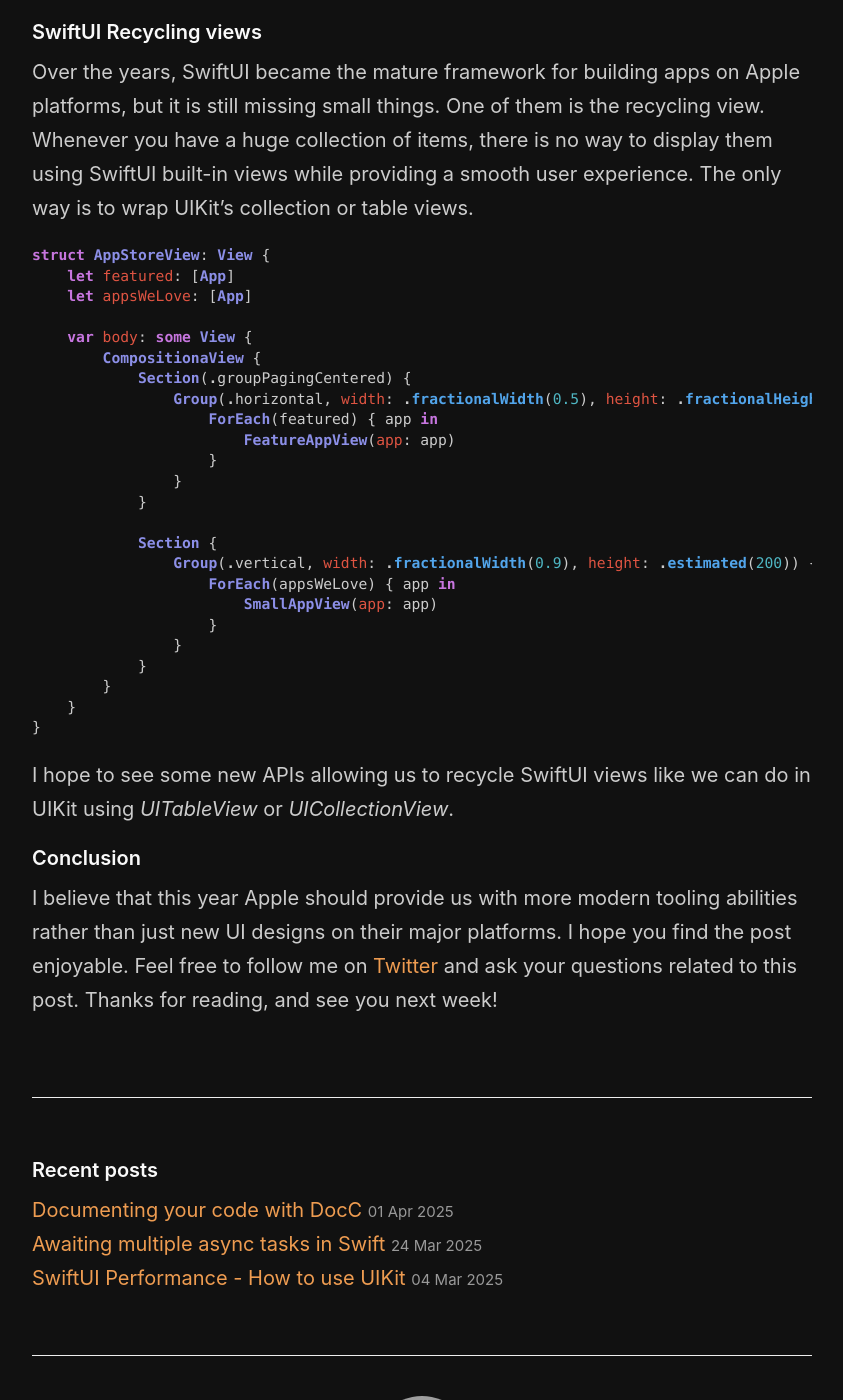
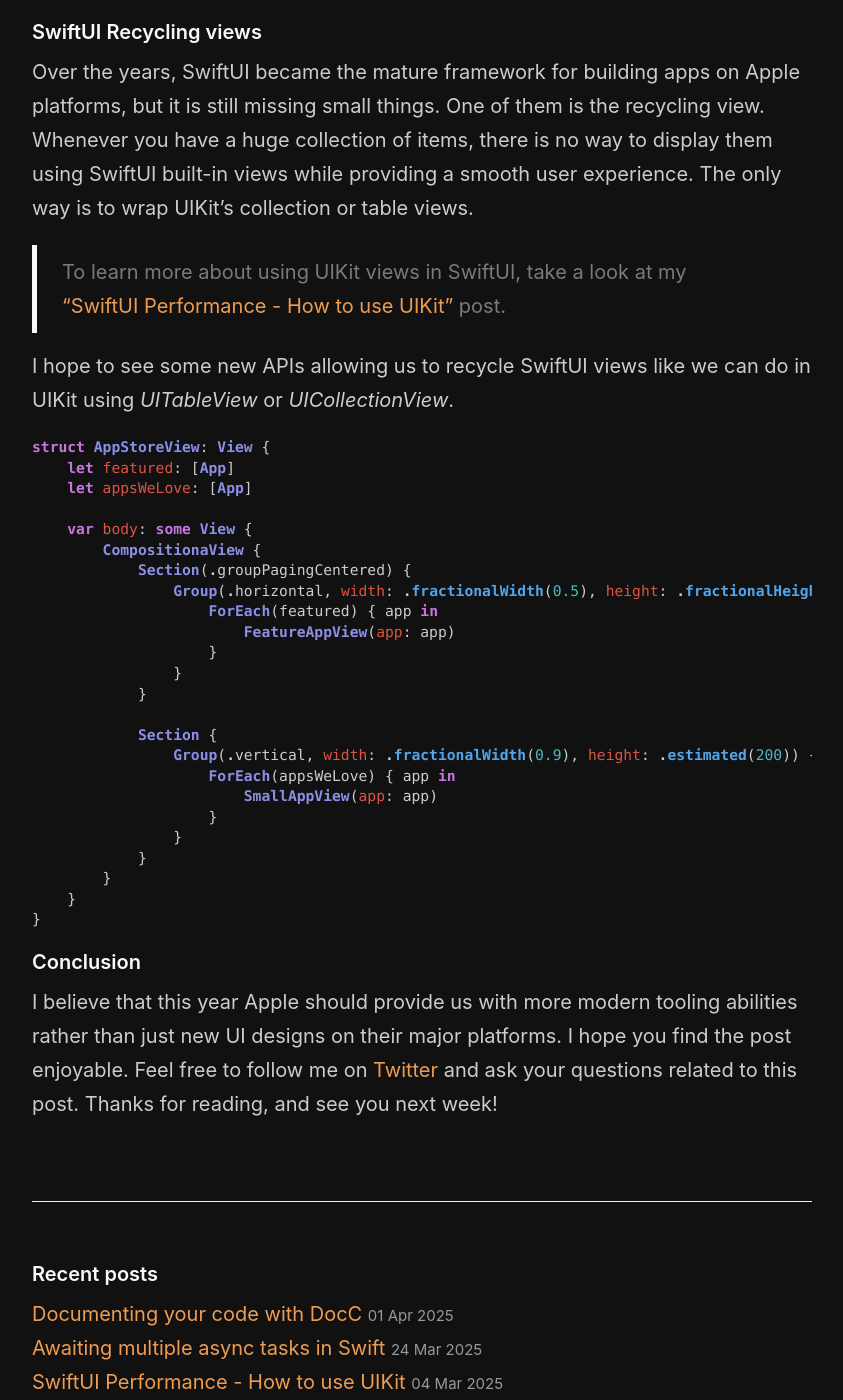
Before and after one commit to mecid/mecid.github.io, a Jekyll site: the page built from _posts/2025-04-08-wwdc25-wishes.md, in a window 1280 px wide and 1400 px high, scrolled down 1622 px. Shown: the whole window, without its empty margins (218-1061 px from the left). Built offline with Jekyll 4.4.1, drawn with Linux system fonts in a browser that asks for light colours; grey boxes are pictures that could not be loaded.

Commit message:
reference post added to the wwdc wishes post

````diff
--- a/_posts/2025-04-08-wwdc25-wishes.md
+++ b/_posts/2025-04-08-wwdc25-wishes.md
@@ -28,6 +28,10 @@
 #### SwiftUI Recycling views
 Over the years, SwiftUI became the mature framework for building apps on Apple platforms, but it is still missing small things. One of them is the recycling view. Whenever you have a huge collection of items, there is no way to display them using SwiftUI built-in views while providing a smooth user experience. The only way is to wrap UIKit’s collection or table views.
 
+> To learn more about using UIKit views in SwiftUI, take a look at my ["SwiftUI Performance - How to use UIKit"](/2025/03/04/swiftui-performance-how-to-use-uikit/) post.
+
+I hope to see some new APIs allowing us to recycle SwiftUI views like we can do in UIKit using *UITableView* or *UICollectionView*.
+
 ```swift
 struct AppStoreView: View {
     let featured: [App]
````
Also changed, not shown: other parts of _posts/2025-04-08-wwdc25-wishes.md (+0 -2 lines).
